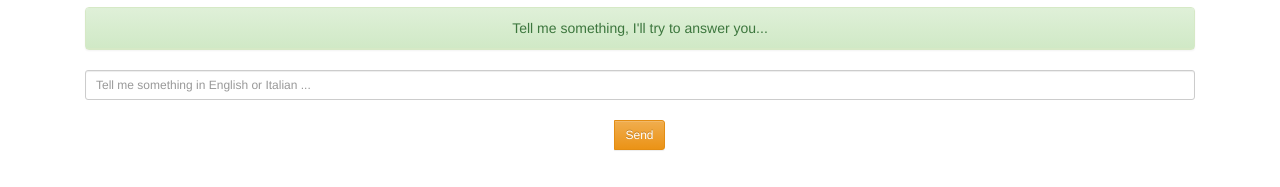
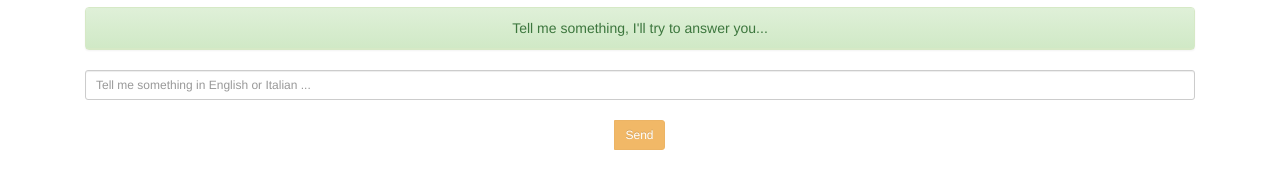
Before and after one commit to matteoredaelli/BOTeo, a website: page public/index.html in a window 1280 px wide. Shown: the part 202-389 px from the top of the page. Drawn offline with nearby package versions, Linux system fonts and the light colour scheme; some packages are replaced by stand-ins of ours.

Commit message:
cannot submit form without any text

```diff
--- a/public/index.html
+++ b/public/index.html
@@ -84,10 +84,12 @@ google_ad_channel = "";
                 src="http://pagead2.googlesyndication.com/pagead/show_ads.js">
         </script>
         <div>
-          <input id="btn-input" class="form-control input-sm" ng-model="query" ng-keyup="$event.keyCode == 13 && searchR(query)" placeholder="Tell me something in English or Italian ..." type="text" required><br />
-          <span class="input-group-btn">
-            <button class="btn btn-warning btn-sm" id="btn-chat" ng-click="searchR(query)">Send</button>
-          </span>
+          <form name="myForm">
+            <input id="btn-input" class="form-control input-sm" ng-model="query" ng-keyup="$event.keyCode == 13 && searchR(query)" placeholder="Tell me something in English or Italian ..." type="text" required><br />
+            <span class="input-group-btn">
+              <button class="btn btn-warning btn-sm" id="btn-chat" ng-click="searchR(query)" ng-disabled="myForm.$invalid">Send</button>
+            </span>
+          </form>
         </div>
         <br />
         <h3 id="help">Sample questions</h3>
```
